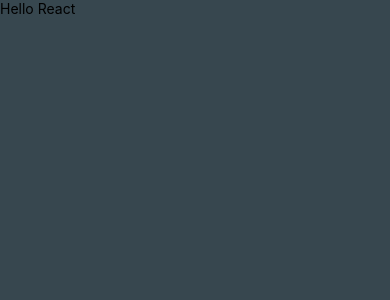
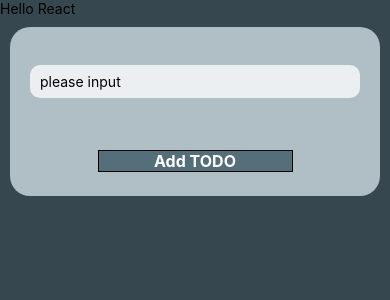
Before and after one commit to Himanshu8218/TodoApp, a React Native app: screen / in a window 390 px wide. Shown: the top 300 px of the page. Built offline with nearby package versions, Linux system fonts and the light colour scheme.

Commit message:
2nd commit

```diff
--- a/src/App.js
+++ b/src/App.js
@@ -1,11 +1,14 @@
 import React from "react"
 import {SafeAreaView, View, Text, StyleSheet, } from "react-native"
+
+import Input from "./components/Input"
 
 const Todo = () => {
   return (
     <SafeAreaView style={{flex:1,}}>
       <View style={styles.container}>
         <Text>Hello React</Text>
+        <Input/>
       </View>
     </SafeAreaView>
   )
--- a/src/components/Input.js
+++ b/src/components/Input.js
@@ -1,8 +1,21 @@
 import React from "react"
-import {View, Text, TextInput, StyleSheet} from "react-native"
+import {View, Text, TextInput, StyleSheet, TouchableOpacity, Dimensions} from "react-native"
 
 const Input = () => {
     return (
+        <View style={styles.container}>
+            <TextInput
+                style={styles.inputText}
+                placeholder="please input"
+            />
+
+            <TouchableOpacity>
+                <View style={styles.button}>
+                    <Text style={styles.buttonText}>Add TODO</Text>
+                </View>
+            </TouchableOpacity>
+
+        </View>
 
     )
 }
@@ -10,5 +23,33 @@ const Input = () => {
 export default Input
 
 const styles = StyleSheet.create({
+    container: {
+        height: Dimensions.get("window").height * 0.20,
+        justifyContent: "space-around",
+        backgroundColor: "#B0BEC5",
+        borderRadius: 20,
+        margin: 10,
+        padding: 5,
+    },
+    inputText: {
+        backgroundColor: "#ECEFF1",
+        borderRadius: 10,
+        margin: 15,
+        paddingVertical: 8,
+        paddingHorizontal: 10,
+    },
+    button: {
+        borderWidth: 1,
+        backgroundColor: "#546E7A",
+        width: Dimensions.get("window").width / 2,
+        alignSelf: "center",
+    },
+    buttonText: {
+        color: "white",
+        fontWeight: "bold",
+        textTransform: "capitalize",
+        fontSize: 16,
+        textAlign: "center",
+    }
 
 })
```
